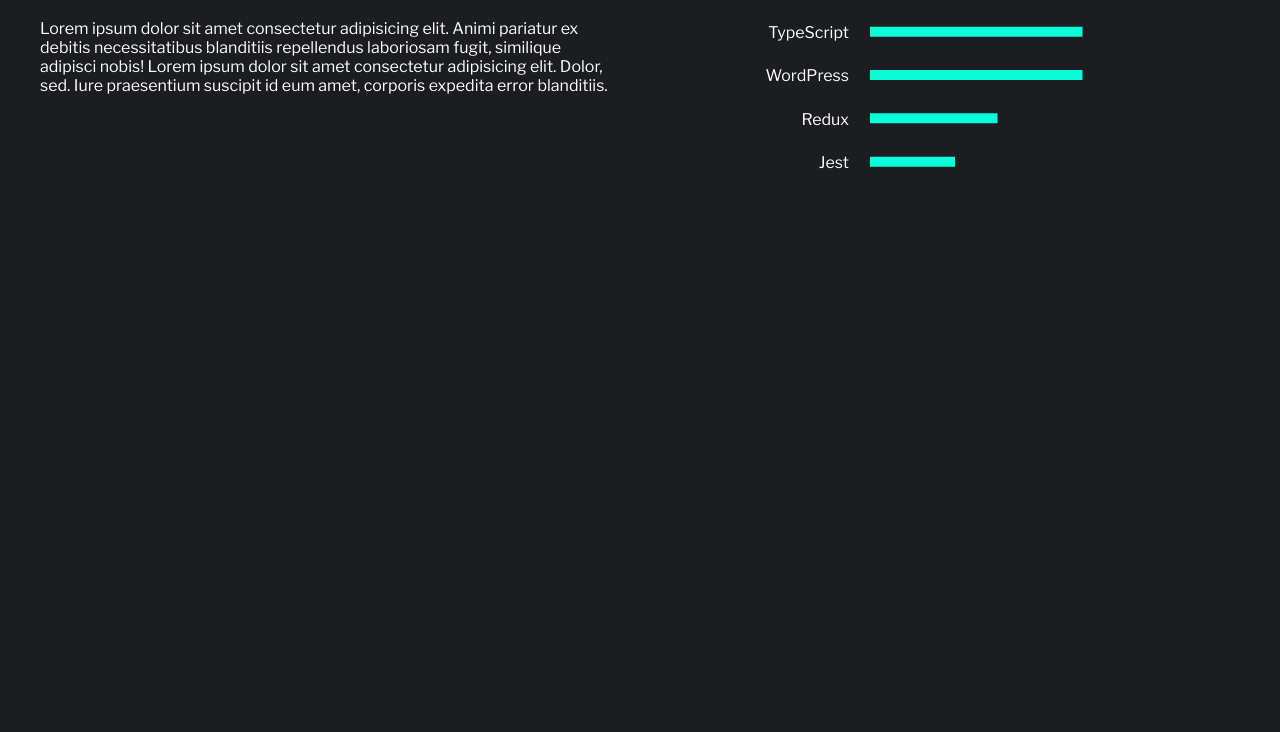
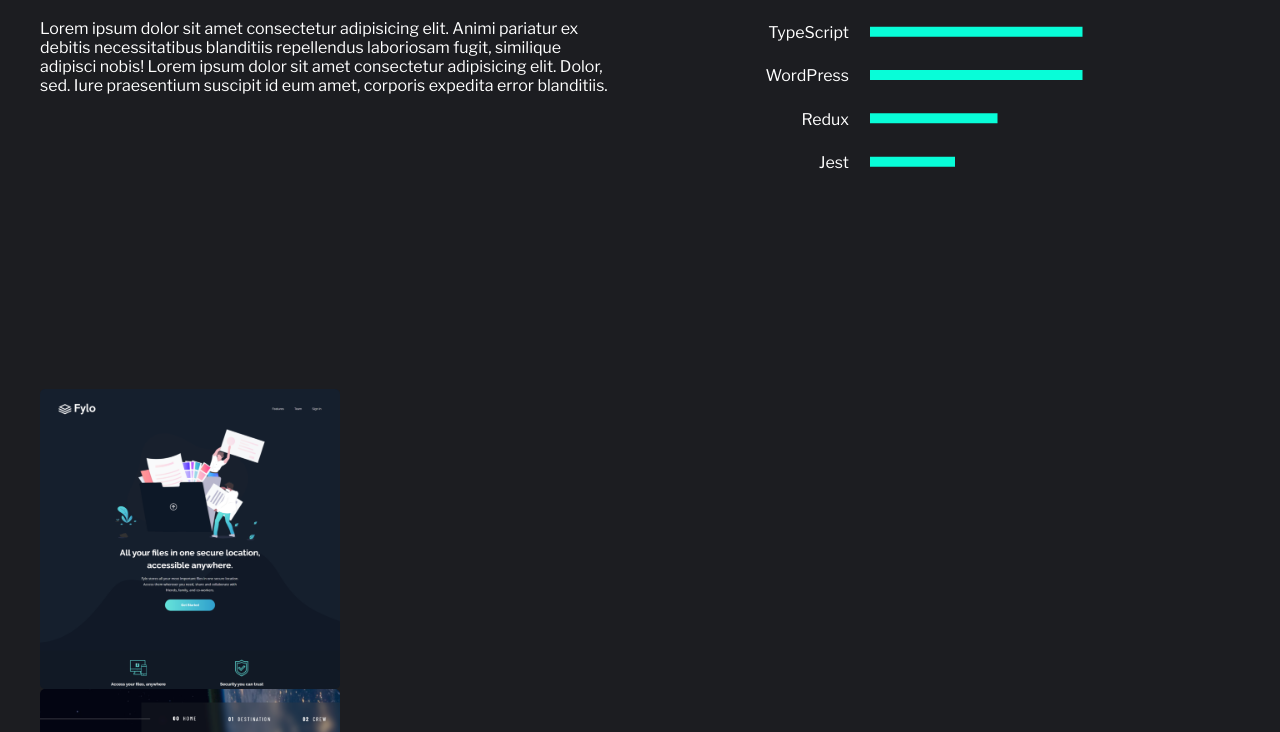
Before and after one commit to Tim-jn/Portfolio, a React (Create React App) app: page / in a window 1280 px wide. Shown: the part 2011-2743 px from the top of the page. Built offline with nearby package versions, Linux system fonts and the light colour scheme.

Commit message:
updated work section

```diff
--- a/src/App.scss
+++ b/src/App.scss
@@ -161,7 +161,6 @@
   width: 100%;
   background-repeat: no-repeat;
   background-attachment: fixed;
-  // background-image: url("");
 }
 
 .skills-section {
@@ -180,9 +179,16 @@
   // background-image: url("");
 }
 
+.work-section {
+  max-width: 1200px;
+  width: 100%;
+  height: 100vh;
+  margin: auto;
+}
+
 .contact {
   position: relative;
-  height: 100vh;
+  height: 100%;
   width: 100%;
   background-repeat: no-repeat;
   background-attachment: fixed;
--- a/src/App.tsx
+++ b/src/App.tsx
@@ -4,6 +4,7 @@
 import Title from './Components/HomeContent/HomeContent'
 import AboutContent from './Components/AboutContent/AboutContent'
 import SkillsContent from './Components/SkillsContent/SkillsContent'
+import WorkGallery from './Components/WorkGallery/WorkGallery'
 
 function App() {
   return (
@@ -24,14 +25,12 @@
         <div className="skills-section">
           <SkillsContent />
         </div>
-        {/* <h1 className="skills-title">Skills</h1>
-        <div className="skills-text">
-          <p className="skills-paragraph">
-            Visit my LinkedIn profile for more details or just contact me.
-          </p>
-        </div> */}
       </section>
-      <section id="work" className="work"></section>
+      <section id="work" className="work">
+        <div className="work-section">
+          <WorkGallery />
+        </div>
+      </section>
       <section id="contact" className="contact"></section>
     </main>
   )
--- a/src/Components/Button/Button.scss
+++ b/src/Components/Button/Button.scss
@@ -1,6 +1,6 @@
 @import '../../App.scss';
 
-.contact-btn {
+.button {
   padding: 12px 27px;
   background: $primary-bg-color;
   border: 2px solid $third-font-color;
@@ -14,16 +14,16 @@
   overflow: hidden;
   cursor: pointer;
   white-space: nowrap;
+  max-width: 160px;
 }
 
-.contact-btn:hover {
-
+.button:hover {
   border: none;
   transition: all 0.15s;
   padding: 14px 29px;
 }
 
-.contact-btn a {
+.button a {
   position: relative;
   transition: all 0.3s ease-Out;
   text-decoration: none;
@@ -42,7 +42,7 @@
   opacity: 0.9;
 }
 
-.contact-btn:hover #slide-right {
+.button:hover #slide-right {
   right: -50px;
 }
 
@@ -58,11 +58,11 @@
   opacity: 0.9;
 }
 
-.contact-btn:hover #slide-left {
+.button:hover #slide-left {
   left: -68px;
 }
 
-.contact-btn:hover a {
+.button:hover a {
   color: $primary-bg-color;
 }
 
--- a/src/Components/Button/Button.tsx
+++ b/src/Components/Button/Button.tsx
@@ -1,11 +1,11 @@
 import './Button.scss'
 
-export default function ContactBtn({ className, text }: Props) {
+export default function ContactBtn({ className, text, href }: Props) {
   return (
     <button className={className}>
       <div id="slide-right"></div>
       <div id="slide-left"></div>
-      <a href="#contact">{text}</a>
+      <a href={href}>{text}</a>
     </button>
   )
 }
@@ -13,4 +13,5 @@
 type Props = {
   className: string
   text: string
+  href: string
 }
--- a/src/Components/HomeContent/HomeContent.tsx
+++ b/src/Components/HomeContent/HomeContent.tsx
@@ -75,7 +75,7 @@
           r
         </span>
       </h1>
-      <ContactBtn className="contact-btn" text="Contact me" />
+      <ContactBtn className="button contact-btn" text="Contact me" href="#contact" />
     </div>
   )
 }
--- /dev/null
+++ b/src/Components/WorkGallery/WorkGallery.scss
@@ -0,0 +1,43 @@
+@import '../../App.scss';
+
+.work-item {
+    position: relative;
+    width: 300px;
+    height: 300px;
+    cursor: pointer;
+    overflow: hidden;
+    border-radius: 5px;
+}
+
+.work-item:nth-child(2) .slide-work {
+    background: $secondary-font-color;
+}
+
+.work-image {
+    width: 100%;
+    height: 100%;
+    object-fit: cover;
+    object-position: 50% top;
+}
+
+.slide-work {
+    width: 100%;
+    height: 100%;
+    left: -300px;
+    background: $third-font-color;
+    position: absolute;
+    transition: all 0.2s ease-Out;
+    top: 0;
+    display: flex;
+    flex-direction: column;
+    justify-content: center;
+    align-items: center;
+}
+
+.work-item:hover .slide-work {
+    left: 0px;
+}
+
+.preview-button {
+    margin-top: 0;
+}
--- /dev/null
+++ b/src/Components/WorkGallery/WorkGallery.tsx
@@ -0,0 +1,49 @@
+import './WorkGallery.scss'
+import Button from '../Button/Button'
+import Fylo from './work-images/fylo.png'
+import SpaceTourism from './work-images/spaceTourism.png'
+
+export default function WorkGallery() {
+  const data = [
+    {
+      name: 'Fylo',
+      image: Fylo,
+      live: 'https://timjn-fylo.netlify.app/',
+      source: 'https://github.com/Tim-jn/Fylo',
+    },
+    {
+      name: 'Space Tourism',
+      image: SpaceTourism,
+      live: 'https://timjn-space-tourism.netlify.app/',
+      source: 'https://github.com/Tim-jn/space-tourism',
+    },
+  ]
+
+  return (
+    <div className="gallery-content">
+      {data.map((item, key) => {
+        return (
+          <div key={key} className="work-item">
+            <div className="slide-work">
+              <Button
+                className="button preview-button"
+                text="Live preview"
+                href={item.live}
+              />
+              <Button
+                className="button source-button"
+                text="Source code"
+                href={item.source}
+              />
+            </div>
+            <img
+              src={item.image}
+              alt={item.name + ' project'}
+              className="work-image"
+            />
+          </div>
+        )
+      })}
+    </div>
+  )
+}
```
Also changed, not shown: src/Components/WorkGallery/work-images/fylo.png (added), src/Components/WorkGallery/work-images/spaceTourism.png (added).
